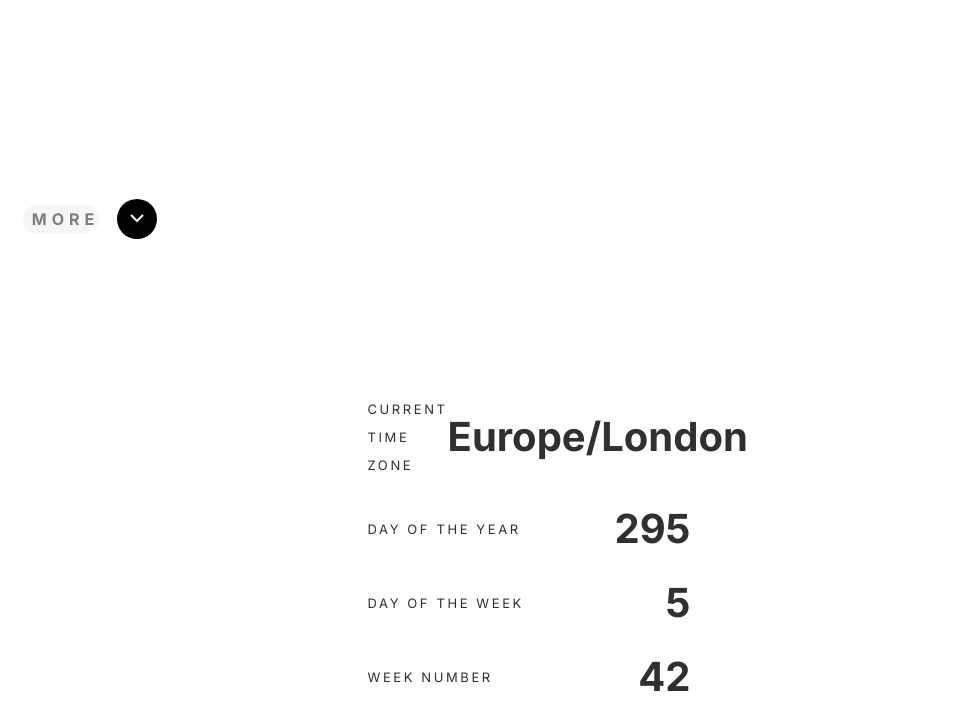
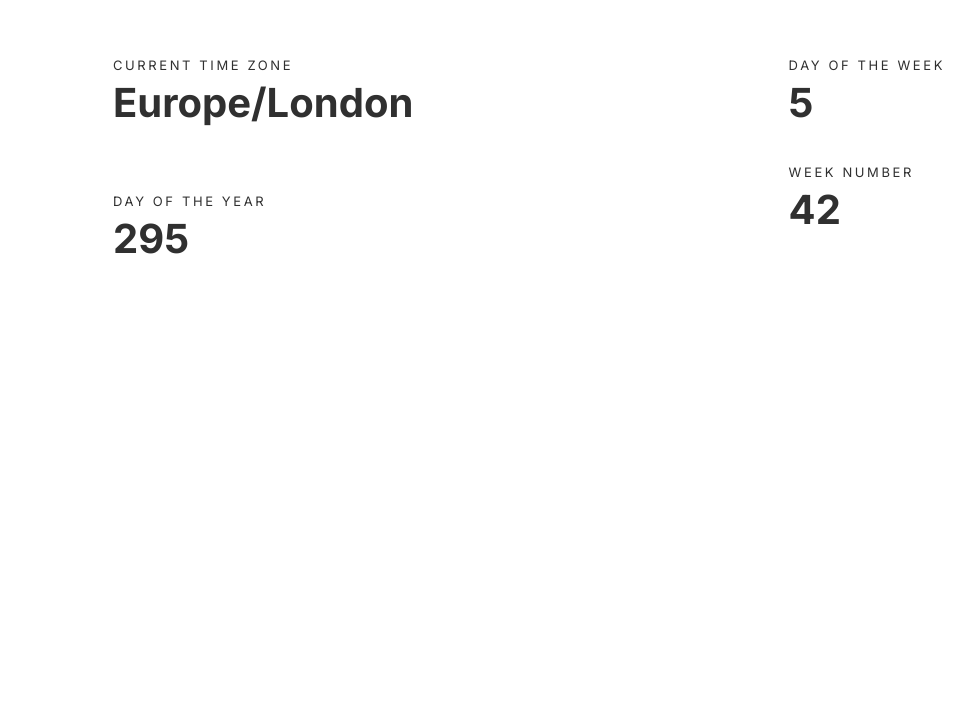
Before and after one commit to Alberto-12/the-clock-app, a React (Create React App) app: page / in a window 1280 px wide. Shown: the part 936-1637 px from the top of the page, without its empty margins (111-1084 px from the left). After the commit the page ends 1263 px from the top, so only its background shows below. Built offline with nearby package versions, Linux system fonts and the light colour scheme.

Commit message:
worked on media queries for the less div

```diff
--- a/src/components/less-div/Less.css
+++ b/src/components/less-div/Less.css
@@ -15,12 +15,12 @@
   display: flex;
   justify-content: center;
   align-items: center;
+  padding-bottom: 5%;
 }
 
 .data-container {
   width: 323px;
   max-width: 323px;
-
 }
 
 .section-container {
@@ -53,23 +53,26 @@
   color: #303030;
 }
 
-.numbers {
-  /*text-align: end;*/
-}
+@media (min-width: 768px) {
+  #less-div {
+    height: 50%;
+  }
 
-@media (min-width: 768px) {
+  .data-container {
+    width: 65%;
+    max-width: 65%;
+    display: flex;
+    flex-wrap: wrap;
+    align-items: center;
+    justify-content: space-between;
+  }
 
   .section {
-   /* display: block;
-    align-items: initial;
-    justify-content: initial;
-    height: 10em;*/
+    display: block;
+    margin-top: 20%;
   }
 
   .container {
-    display: flex;
-    justify-content: space-between;
-    align-items: center;
   }
 
   .left-column {
--- a/src/components/more-div/More.css
+++ b/src/components/more-div/More.css
@@ -7,7 +7,7 @@
 }
 
 #more-container{
-  padding: 30% 10% 10% 10%;
+  padding: 20% 10% 10% 10%;
 }
 
 #icon-greeting-div {
@@ -114,7 +114,7 @@
 @media (min-width: 768px) {
 
   #more-container {
-    margin-top: 20%;
+
   }
   #icon {
     width: 24px;
```
